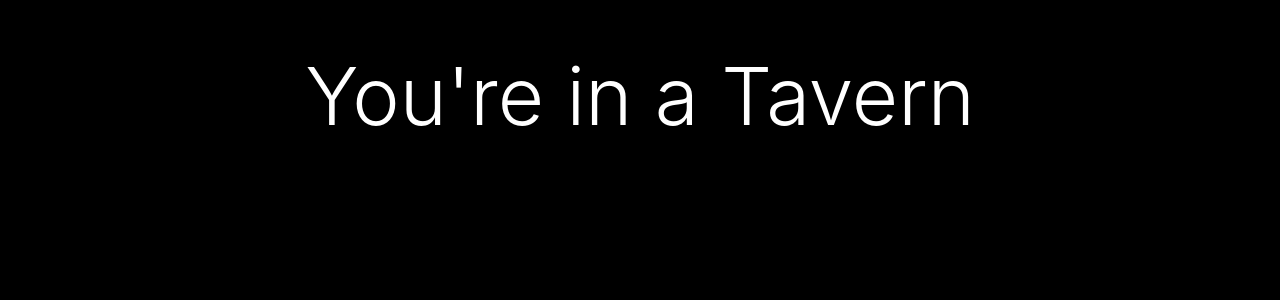
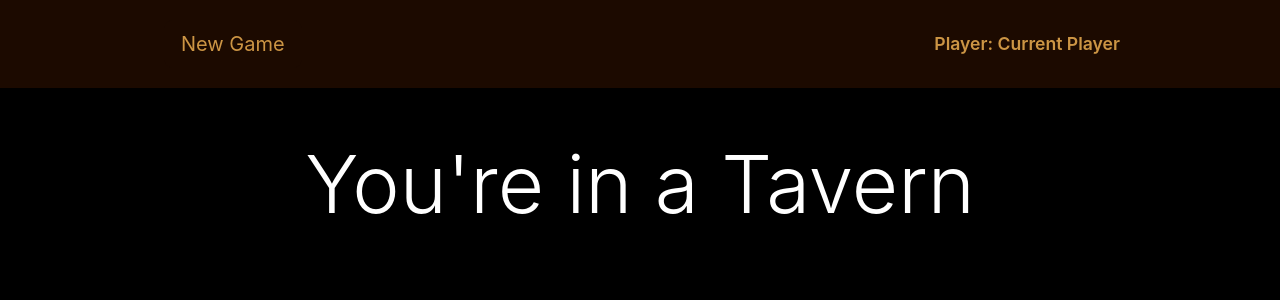
Before and after one commit to squeekems/yatsite, a React (Create React App) app in the folder frontend/yat/: page / in a window 1280 px wide. Shown: the top 300 px of the page. Built offline with nearby package versions, Linux system fonts and the light colour scheme; no server answers.

Commit message:
add css variables

```diff
--- a/frontend/yat/src/App.tsx
+++ b/frontend/yat/src/App.tsx
@@ -3,6 +3,7 @@ import './App.css';
 //import './layouts/homepage/EventCard/EventCard'
 //import { EventCardPage } from './layouts/homepage/EventCardPage';
 import { HomePage } from './pages/home';
+import './variables.css';
 
 function App() {
 
--- a/frontend/yat/src/components/ContinueButton/ContinueButton.css
+++ b/frontend/yat/src/components/ContinueButton/ContinueButton.css
@@ -1,18 +1,18 @@
 .btn-brown {
-  --bs-btn-color: #CC9544;
-  --bs-btn-bg: #1C0A00;
-  --bs-btn-border-color: #1c0a00;
-  --bs-btn-hover-color: #CC9544;
-  --bs-btn-hover-bg: #2b0300;
-  --bs-btn-hover-border-color: #1a0100;
+  --bs-btn-color: var(--orange);
+  --bs-btn-bg: var(--brown);
+  --bs-btn-border-color: var(--brown);
+  --bs-btn-hover-color: var(--orange);
+  --bs-btn-hover-bg: var(--red);
+  --bs-btn-hover-border-color: var(--dark-brown);
   --bs-btn-focus-shadow-rgb: 49,132,253;
-  --bs-btn-active-color: #CC9544;
-  --bs-btn-active-bg: #1a0100;
-  --bs-btn-active-border-color: #001100;
-  --bs-btn-active-shadow: inset 0 3px 5px rgba(0, 0, 0, 0.125);
-  --bs-btn-disabled-color: #CC9544;
-  --bs-btn-disabled-bg: #1C0A00;
-  --bs-btn-disabled-border-color: #1C0A00;
+  --bs-btn-active-color: var(--orange);
+  --bs-btn-active-bg: var(--dark-brown);
+  --bs-btn-active-border-color: var(--active-border-color);
+  --bs-btn-active-shadow: var(--active-shadow);
+  --bs-btn-disabled-color: var(--orange);
+  --bs-btn-disabled-bg: var(--brown);
+  --bs-btn-disabled-border-color: var(--brown);
 }
 /* 1C0A00 BG*/
 /* CC9544 FG*/
--- /dev/null
+++ b/frontend/yat/src/components/Header/Header.css
@@ -0,0 +1,14 @@
+.game-nav {
+  align-items: center;
+  background-color: var(--brown);
+  display: flex;
+  justify-content: space-between;
+  padding: 1em 10em;
+}
+
+.game-nav #current-player-turn {
+  color: var(--orange);
+  font-weight: 600;
+  font-size: 1.1em;
+  margin-bottom: 0;
+}
--- a/frontend/yat/src/components/Header/Header.tsx
+++ b/frontend/yat/src/components/Header/Header.tsx
@@ -1,5 +1,10 @@
+import './Header.css';
+
 export const Header = () => {
   return(
-  <p>Header!</p>
+  <div className="game-nav">
+    <button className="btn btn-brown btn-lg m-1">New Game</button>
+    <p id="current-player-turn">Player: Current Player</p>
+  </div>
   )
 }
--- a/frontend/yat/src/components/OptionButton/OptionButton.css
+++ b/frontend/yat/src/components/OptionButton/OptionButton.css
@@ -1,18 +1,18 @@
 .btn-brown {
-  --bs-btn-color: #CC9544;
-  --bs-btn-bg: #1C0A00;
-  --bs-btn-border-color: #1c0a00;
-  --bs-btn-hover-color: #CC9544;
-  --bs-btn-hover-bg: #2b0300;
-  --bs-btn-hover-border-color: #1a0100;
+  --bs-btn-color: var(--orange);
+  --bs-btn-bg: var(--brown);
+  --bs-btn-border-color: var(--brown);
+  --bs-btn-hover-color: var(--orange);
+  --bs-btn-hover-bg: var(--red);
+  --bs-btn-hover-border-color: var(--dark-brown);
   --bs-btn-focus-shadow-rgb: 49,132,253;
-  --bs-btn-active-color: #CC9544;
-  --bs-btn-active-bg: #1a0100;
-  --bs-btn-active-border-color: #001100;
-  --bs-btn-active-shadow: inset 0 3px 5px rgba(0, 0, 0, 0.125);
-  --bs-btn-disabled-color: #CC9544;
-  --bs-btn-disabled-bg: #1C0A00;
-  --bs-btn-disabled-border-color: #1C0A00;
+  --bs-btn-active-color: var(--orange);
+  --bs-btn-active-bg: var(--dark-brown);
+  --bs-btn-active-border-color: var(--active-border-color);
+  --bs-btn-active-shadow: var(--active-shadow);
+  --bs-btn-disabled-color: var(--orange);
+  --bs-btn-disabled-bg: var(--brown);
+  --bs-btn-disabled-border-color: var(--brown);
 }
 /* 1C0A00 BG*/
 /* CC9544 FG*/
--- a/frontend/yat/src/components/UserOptions/UserOptions.css
+++ b/frontend/yat/src/components/UserOptions/UserOptions.css
@@ -1,18 +1,18 @@
 .btn-brown {
-  --bs-btn-color: #CC9544;
-  --bs-btn-bg: #1C0A00;
-  --bs-btn-border-color: #1c0a00;
-  --bs-btn-hover-color: #CC9544;
-  --bs-btn-hover-bg: #2b0300;
-  --bs-btn-hover-border-color: #1a0100;
+  --bs-btn-color: var(--orange);
+  --bs-btn-bg: var(--brown);
+  --bs-btn-border-color: var(--brown);
+  --bs-btn-hover-color: var(--orange);
+  --bs-btn-hover-bg: var(--red);
+  --bs-btn-hover-border-color: var(--dark-brown);
   --bs-btn-focus-shadow-rgb: 49,132,253;
-  --bs-btn-active-color: #CC9544;
-  --bs-btn-active-bg: #1a0100;
-  --bs-btn-active-border-color: #001100;
-  --bs-btn-active-shadow: inset 0 3px 5px rgba(0, 0, 0, 0.125);
-  --bs-btn-disabled-color: #CC9544;
-  --bs-btn-disabled-bg: #1C0A00;
-  --bs-btn-disabled-border-color: #1C0A00;
+  --bs-btn-active-color: var(--orange);
+  --bs-btn-active-bg: var(--dark-brown);
+  --bs-btn-active-border-color: var(--active-border-color);
+  --bs-btn-active-shadow: var(--active-shadow);
+  --bs-btn-disabled-color: var(--orange);
+  --bs-btn-disabled-bg: var(--brown);
+  --bs-btn-disabled-border-color: var(--brown);
 }
 /* 1C0A00 BG*/
 /* CC9544 FG*/
--- a/frontend/yat/src/pages/home.tsx
+++ b/frontend/yat/src/pages/home.tsx
@@ -73,6 +73,7 @@ export const HomePage = () => {
 
   return (
     <>
+      <Header />
       {isLoading && <SpinningLoading />}
 
       {httpError && <div className='container m-5'><p>{httpError}</p></div>}
--- /dev/null
+++ b/frontend/yat/src/variables.css
@@ -0,0 +1,25 @@
+:root {
+  --orange: #CC9544;
+  --brown: #1C0A00;
+  --red: #2B0300;
+  --dark-brown: #1A0100;
+  --active-shadow: inset 0 3px 5px rgba(0, 0, 0, 0.125);
+  --active-border-color: #001100;
+}
+
+.btn-brown {
+  --bs-btn-color: #CC9544;
+  --bs-btn-bg: #1C0A00;
+  --bs-btn-border-color: #1c0a00;
+  --bs-btn-hover-color: #CC9544;
+  --bs-btn-hover-bg: #2b0300;
+  --bs-btn-hover-border-color: #1a0100;
+  --bs-btn-focus-shadow-rgb: 49,132,253;
+  --bs-btn-active-color: #CC9544;
+  --bs-btn-active-bg: #1a0100;
+  --bs-btn-active-border-color: #001100;
+  --bs-btn-active-shadow: inset 0 3px 5px rgba(0, 0, 0, 0.125);
+  --bs-btn-disabled-color: #CC9544;
+  --bs-btn-disabled-bg: #1C0A00;
+  --bs-btn-disabled-border-color: #1C0A00;
+}
```
